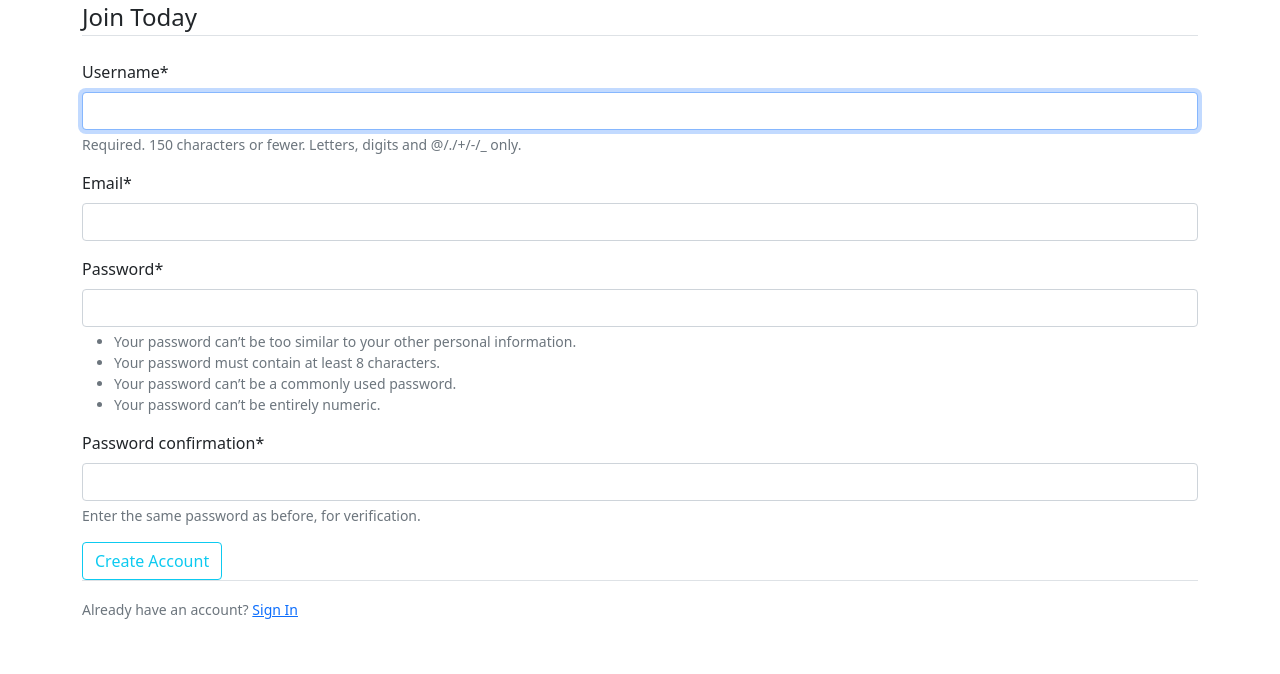
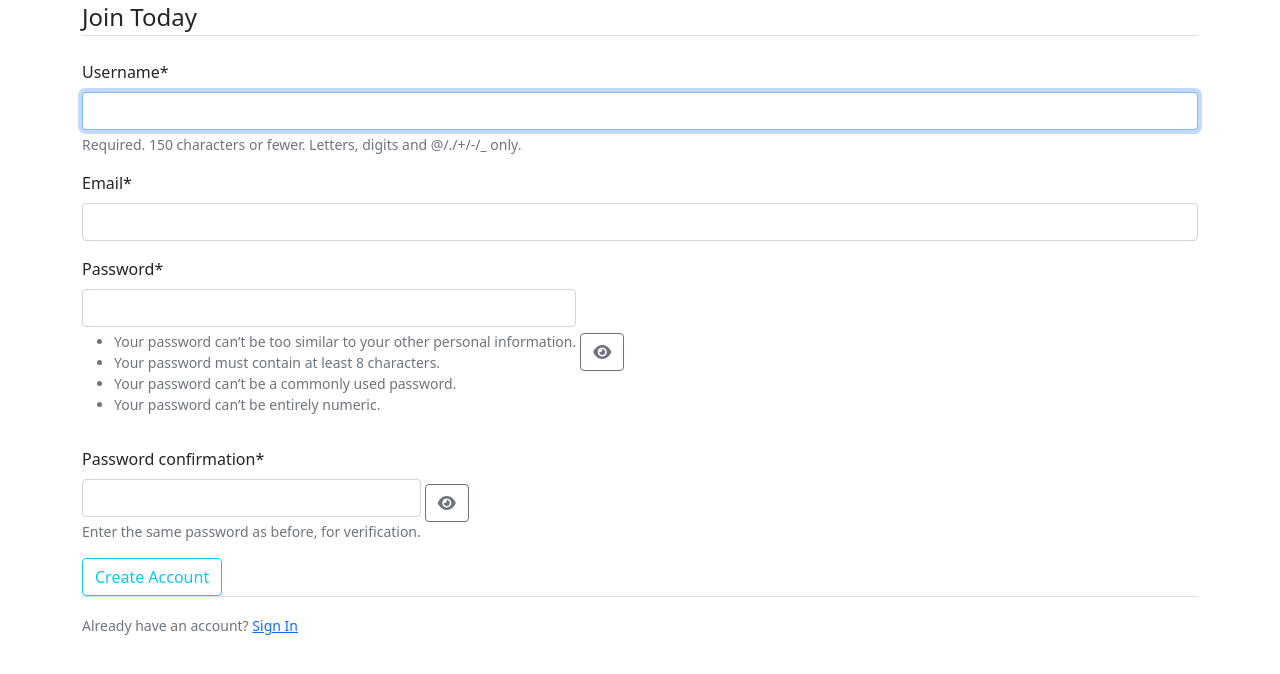
Before and after one commit to brianwarui/Django_Blog_App, a Django app: page /register/ in a window 1280 px wide. Shown: the part 105-779 px from the top of the page. Run offline with Django 4.2, Linux system fonts and the light colour scheme; some libraries are stand-ins or nearby versions.

Commit message:
toggle visibility for password

```diff
--- a/blog/templates/blog/main.html
+++ b/blog/templates/blog/main.html
@@ -4,6 +4,7 @@
 	<meta charset="utf-8">
 	<meta name="viewport" content="width=device-width, initial-scale=1">
 	 <link rel="stylesheet" href="https://cdn.jsdelivr.net/npm/bootstrap@5.0.0/dist/css/bootstrap.min.css">
+     <link rel="stylesheet" href="https://cdnjs.cloudflare.com/ajax/libs/font-awesome/6.0.0/css/all.min.css">
 
      <title> {% block title %} {% endblock %} </title>
 
--- a/secondsite/settings.py
+++ b/secondsite/settings.py
@@ -24,7 +24,7 @@ BASE_DIR = Path(__file__).resolve().parent.parent
 SECRET_KEY = os.environ.get('SECRET_KEY')
 
 # SECURITY WARNING: don't run with debug turned on in production!
-DEBUG = False
+DEBUG = True
 
 ALLOWED_HOSTS = ["*"]
 
@@ -89,6 +89,7 @@ TEMPLATES = [
                 'django.template.context_processors.debug',
                 'django.template.context_processors.request',
                 'django.contrib.auth.context_processors.auth',
+                 'django.template.context_processors.media',
                 'django.contrib.messages.context_processors.messages',
             ],
         },
@@ -187,5 +188,5 @@ EMAIL_BACKEND = 'django.core.mail.backends.smtp.EmailBackend'
 EMAIL_HOST = 'smtp.gmail.com'
 EMAIL_PORT = 587
 EMAIL_USE_TLS = True
-EMAIL_HOST_USER = "os.environ.get('EMAIL_USER')"
+EMAIL_HOST_USER = os.environ.get('EMAIL_USER')
 EMAIL_HOST_PASSWORD = os.environ.get('EMAIL_PASS')
--- a/secondsite/urls.py
+++ b/secondsite/urls.py
@@ -38,7 +38,7 @@ urlpatterns = [
     path('password_reset_complete/', auth_views.PasswordResetCompleteView.as_view(template_name='users/password_reset_complete.html'),
             name='password_reset_complete'),
     path('logout/', auth_views.LogoutView.as_view(template_name='users/logout.html'), name='logout'),
-]+static(settings.MEDIA_URL, document_root=settings.MEDIA_ROOT)
+]
 
-# if settings.DEBUG:
-#     urlpatterns += static(settings.MEDIA_URL, document_root=settings.MEDIA_ROOT)
+urlpatterns += static(settings.STATIC_URL, document_root=settings.STATIC_ROOT)
+urlpatterns += static(settings.MEDIA_URL, document_root=settings.MEDIA_ROOT)
--- a/users/templates/users/register.html
+++ b/users/templates/users/register.html
@@ -3,23 +3,77 @@
 
 {% block content %}
 
-	<form method="post">
+	 <style>
+        /* Custom styles to override Bootstrap or other framework styles */
+        .custom-input-group-append {
+        	position: relative;
+
+        }
+
+        /* Adjust the position of the eye icon to the right of the password field */
+        .custom-input-group-append button {
+            margin-left: 10px; /* Adjust the value based on your design */
+            position: absolute;
+            right: 5px; /* Adjust the value based on your design */
+            top: 50%; /* Vertically center the button */
+            transform: translateY(-50%);
+        }
+    </style>
+
+
+    <form method="post" class="crispy-form">
         {% csrf_token %}
-			<fieldset class="form-group"> <legend class="border-bottom mb-4"> Join Today </legend> </fieldset>
+        <fieldset class="form-group">
+            <legend class="border-bottom mb-4">Join Today</legend>
+        </fieldset>
 
-		{{form|crispy}}
+         {{ form.username|as_crispy_field }}
+          {{ form.email|as_crispy_field }}
 
         <div class="form-group">
-			<button class="btn btn-outline-info" type="submit">  Create Account </button>
 
+            <div class="input-group">
+                {{ form.password1|as_crispy_field }}
+                <div class="class=input-group-append custom-input-group-append">
+                    <button type="button" class="btn btn-outline-secondary" onclick="togglePasswordVisibility('{{ form.password1.id_for_label }}')">
+                        <i class="fa fa-eye" aria-hidden="true"></i>
+                    </button>
+                </div>
+            </div>
+        </div>
+
+        <div class="form-group">
+
+            <div class="input-group">
+                {{ form.password2|as_crispy_field }}
+                <div class="input-group-append custom-input-group-append">
+                    <button type="button" class="btn btn-outline-secondary" onclick="togglePasswordVisibility('{{ form.password2.id_for_label }}')">
+                        <i class="fa fa-eye" aria-hidden="true"></i>
+                    </button>
+                </div>
+            </div>
+        </div>
+
+        <div class="form-group">
+            <button class="btn btn-outline-info" type="submit">Create Account</button>
         </div>
     </form>
 
     <div class="border-top pt-3">
         <small class="text-muted">
-			Already have an account?   <a class="ml-2" href="{% url 'login' %}"> Sign In </a>
+            Already have an account? <a class="ml-2" href="{% url 'login' %}">Sign In</a>
         </small>
     </div>
 
+    <script>
+        function togglePasswordVisibility(passwordId) {
+            const passwordInput = document.getElementById(passwordId);
+            const isVisible = passwordInput.type === 'text';
+            passwordInput.type = isVisible ? 'password' : 'text';
 
+            // Toggle eye icon
+            const eyeIcon = document.querySelector(`#${passwordId}-visibility-toggle i`);
+            eyeIcon.className = isVisible ? 'fa fa-eye' : 'fa fa-eye-slash';
+        }
+    </script>
 {% endblock %}
```
Also changed, not shown: users/templates/users/login.html (+28 -7 lines). Lines whose indentation alone changed are shown as unchanged.
